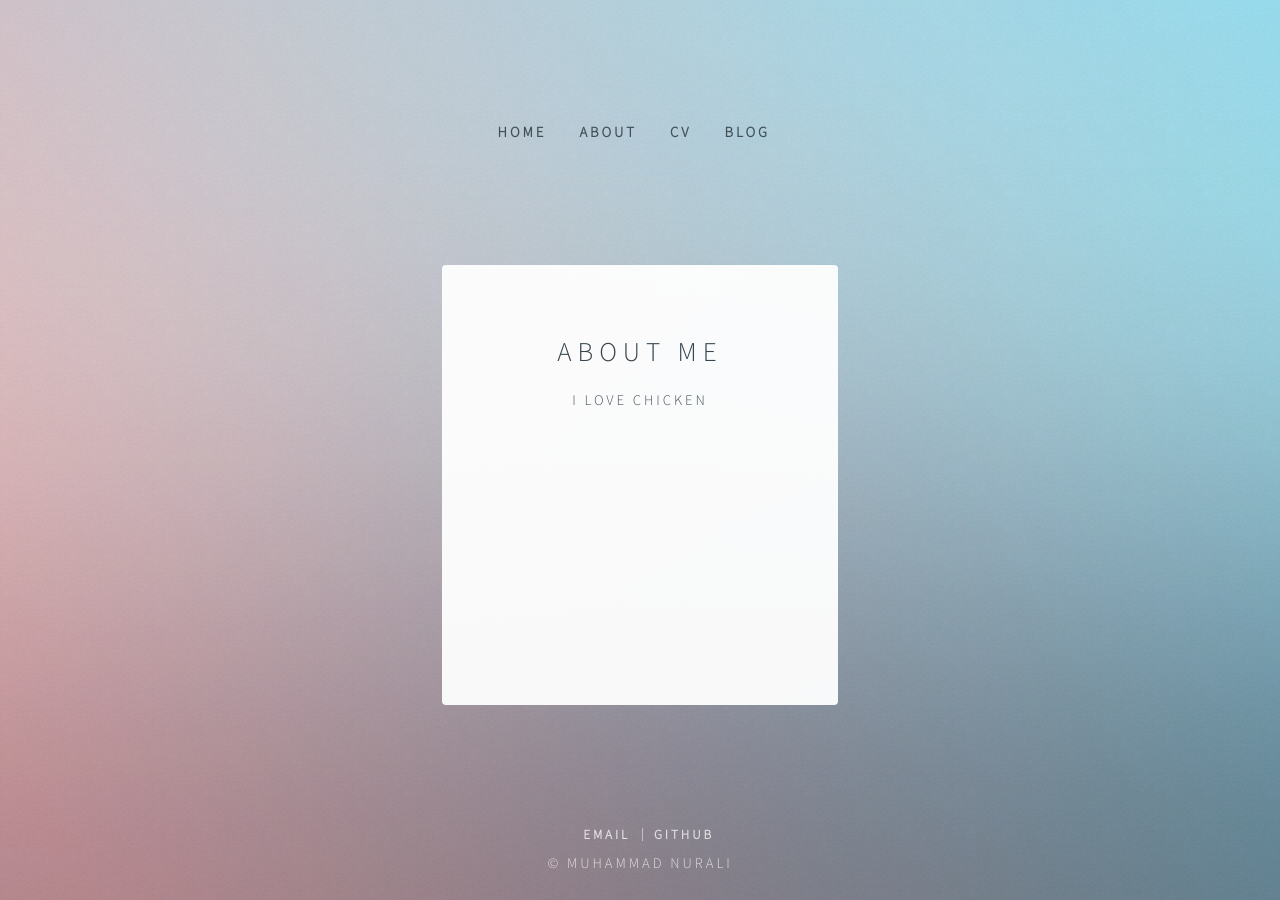
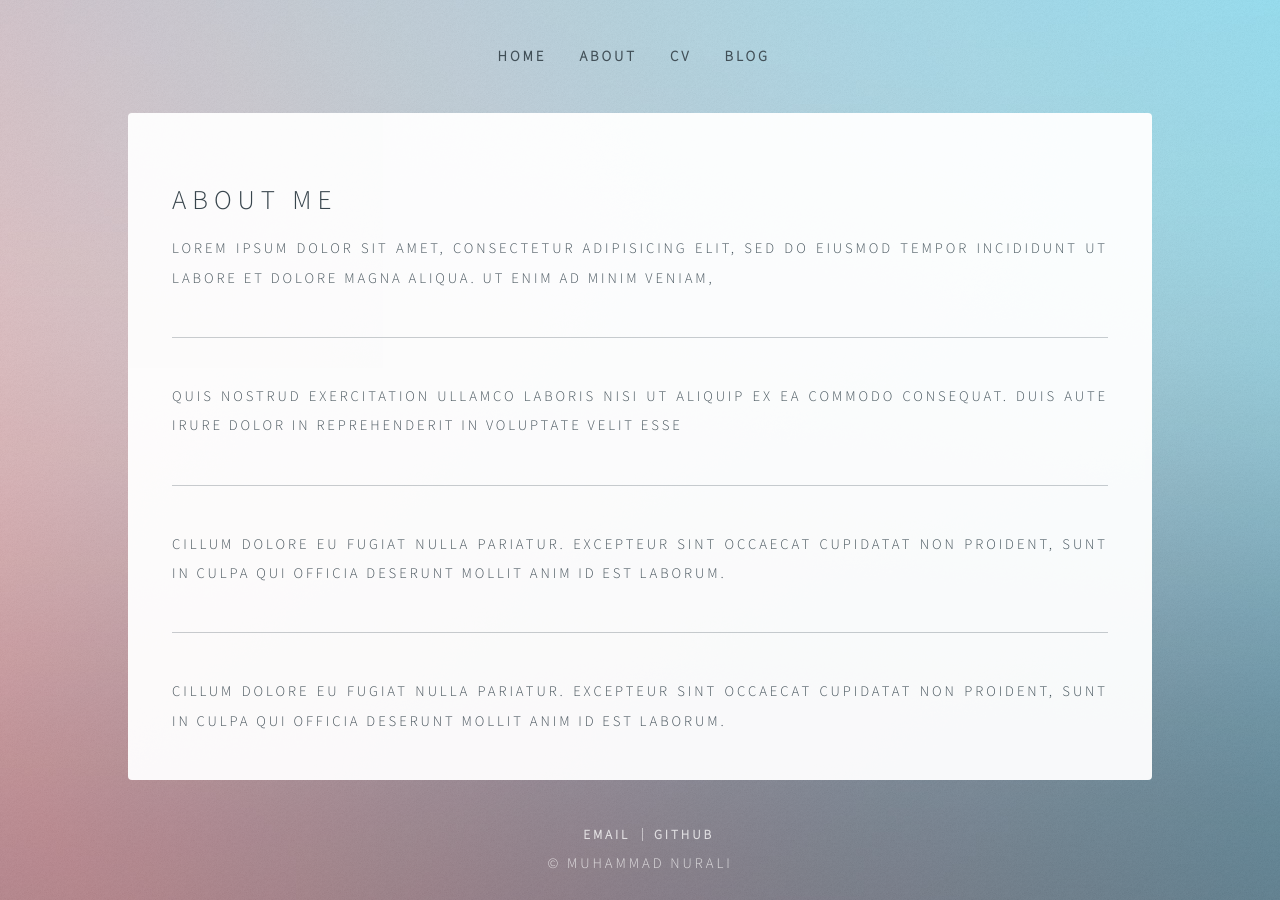
Before and after one commit to nurali93/nurali93.github.io-v1, a Jekyll site: the page built from about/index.html, in a window 1280 px wide. Built offline with Jekyll 4.4.1, drawn with Linux system fonts in a browser that asks for light colours.

Commit message:
about me

```diff
--- a/about/index.html
+++ b/about/index.html
@@ -2,7 +2,17 @@
 layout: default
 title: About Nurali
 ---
-<div class="blurb">
+<div style="text-align: justify !important;">
    	<h1>About ME</h1>
-	<p>I love chicken</p>
+   	Lorem ipsum dolor sit amet, consectetur adipisicing elit, sed do eiusmod
+   	tempor incididunt ut labore et dolore magna aliqua. Ut enim ad minim veniam,
+   	<hr>
+   	quis nostrud exercitation ullamco laboris nisi ut aliquip ex ea commodo
+   	consequat. Duis aute irure dolor in reprehenderit in voluptate velit esse
+   	<hr>
+   	cillum dolore eu fugiat nulla pariatur. Excepteur sint occaecat cupidatat non
+   	proident, sunt in culpa qui officia deserunt mollit anim id est laborum.
+   	<hr>
+   	cillum dolore eu fugiat nulla pariatur. Excepteur sint occaecat cupidatat non
+   	proident, sunt in culpa qui officia deserunt mollit anim id est laborum.
 </div><!-- /.blurb -->
--- a/index.html
+++ b/index.html
@@ -7,8 +7,8 @@ published: true
 <header>
     <span class="avatar"><img src="images/avatar.jpg" alt="" /></span>
     <h1>Muhammad Nurali</h1>
-    <p>I'm miserable. Don't trust me. <a href="/about">Read more about my life...</a></p>
-    <p>Intern | Student | Developer</p>
+    <p>I'm cheerful . You can trust me. <a href="/about">Read more about my life...</a></p>
+    <p>Web | Mobile | Developer </p>
 </header>
 <footer>
     <ul class="icons">
```
